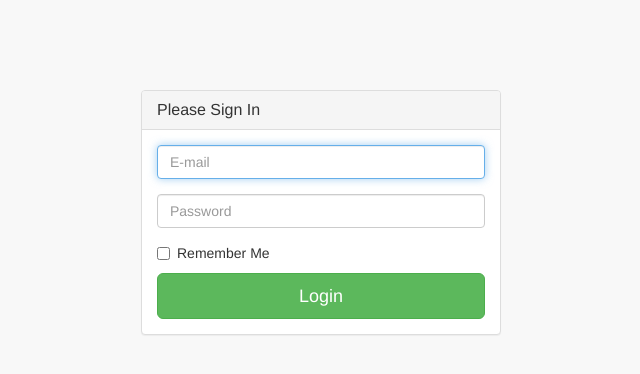
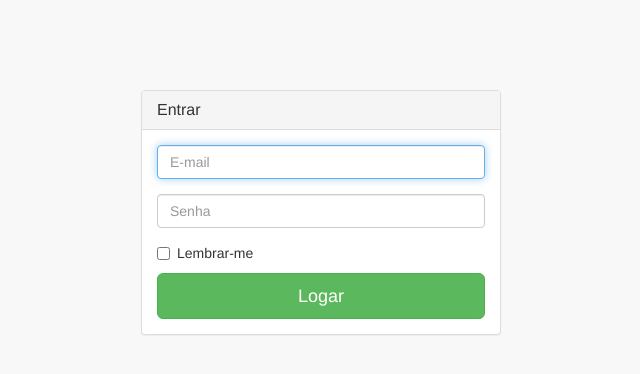
Before and after one commit to Psidom/PJfisio-1, a website: page pages/login.html in a window 1280 px wide. Shown: the whole page, without its empty margins (319-959 px from the left). Drawn offline with Linux system fonts and the light colour scheme.

Commit message:
Update login.html

```diff
--- a/pages/login.html
+++ b/pages/login.html
@@ -39,7 +39,7 @@
             <div class="col-md-4 col-md-offset-4">
                 <div class="login-panel panel panel-default">
                     <div class="panel-heading">
-                        <h3 class="panel-title">Please Sign In</h3>
+                        <h3 class="panel-title">Entrar</h3>
                     </div>
                     <div class="panel-body">
                         <form role="form">
@@ -48,15 +48,15 @@
                                     <input class="form-control" placeholder="E-mail" name="email" type="email" autofocus>
                                 </div>
                                 <div class="form-group">
-                                    <input class="form-control" placeholder="Password" name="password" type="password" value="">
+                                    <input class="form-control" placeholder="Senha" name="password" type="password" value="">
                                 </div>
                                 <div class="checkbox">
                                     <label>
-                                        <input name="remember" type="checkbox" value="Remember Me">Remember Me
+                                        <input name="remember" type="checkbox" value="Remember Me">Lembrar-me
                                     </label>
                                 </div>
                                 <!-- Change this to a button or input when using this as a form -->
-                                <a href="index.html" class="btn btn-lg btn-success btn-block">Login</a>
+                                <a href="index.html" class="btn btn-lg btn-success btn-block">Logar</a>
                             </fieldset>
                         </form>
                     </div>
```
